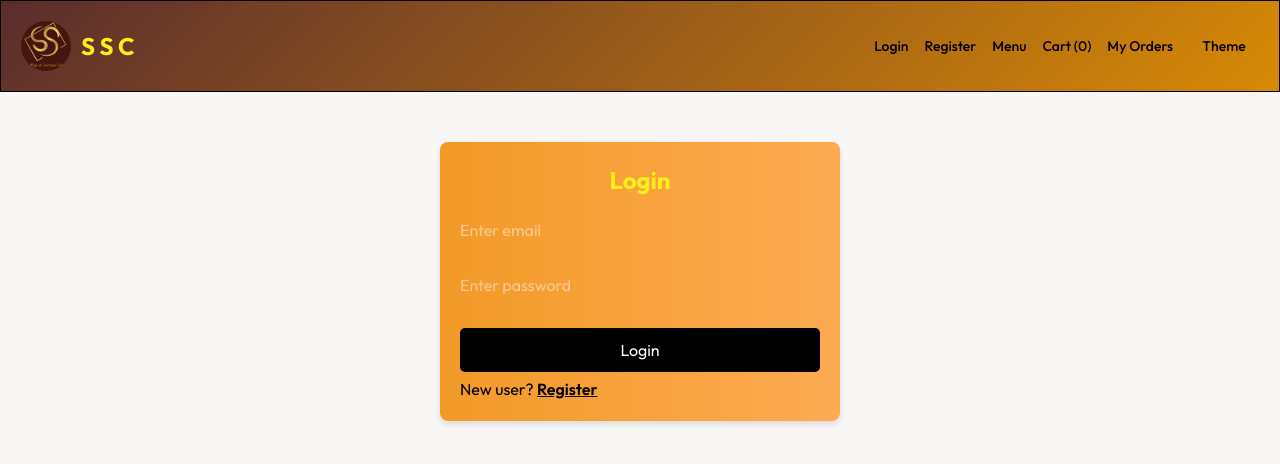
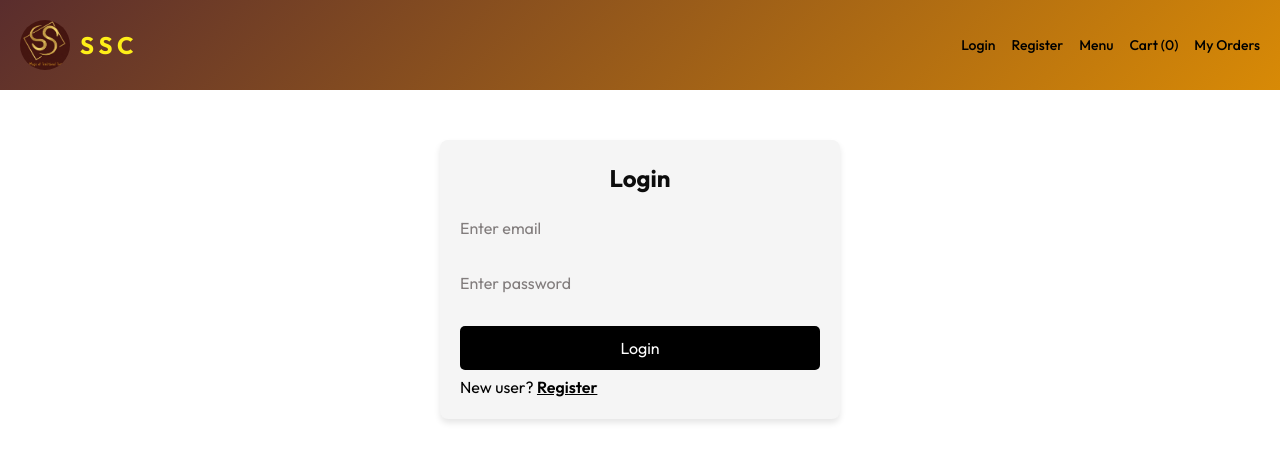
Before and after one commit to Hariz45/ssc-project-frontend, a React (Vite) app: page / in a window 1280 px wide. Shown: the top 464 px of the page. Built offline with nearby package versions, Linux system fonts and the light colour scheme.

Commit message:
alter css code

```diff
--- a/src/Components/Navbar.jsx
+++ b/src/Components/Navbar.jsx
@@ -31,10 +31,6 @@ function Navbar({toggleTheme}) {
 
         {user?.role === "admin" && <Link to="/admin">Admin</Link>}
 
-        <button className="tog-btn" onClick={toggleTheme}>
-          Theme
-        </button>
-
         {token && (
           <button
             onClick={handleLogout}
--- a/src/Pages/Menu.jsx
+++ b/src/Pages/Menu.jsx
@@ -27,7 +27,7 @@ function Menu() {
   if (loading) return <Loader />;
 
   return (
-    <div>
+    <div className="m-cont">
       <h2 className="menu-title">Menu</h2>
       <h3 className="menu-desc">Explore Our Delicious Options</h3>
       <div className="menu-card-container" >
--- a/src/index.css
+++ b/src/index.css
@@ -7,7 +7,7 @@
 }
 
 body {
-  background-color: rgba(25, 11, 1, 0.927);
+  background-color:#ffffff;
   margin: 0;
   overflow-x: hidden;
 }
@@ -27,7 +27,7 @@ body {
   top: 0;
   z-index: 1000;
   background: linear-gradient(135deg, #5a2d2d 0%, #d88a06 100%);
-  border: solid 1px black;
+
 }
 
 .logo-title {
@@ -54,7 +54,7 @@ body {
   width: 100%;
   max-width: 400px;
   padding: 20px;
-  background: linear-gradient(to right, #f18a04da, rgba(255, 132, 0, 0.663));
+  background: whitesmoke;
   border-radius: 8px;
   box-shadow: 0 4px 6px rgba(0, 0, 0, 0.1);
 }
@@ -62,7 +62,7 @@ body {
 .login-title {
   font-size: 1.5rem;
   font-weight: 700;
-  color: #feef18;
+  color: #0c0c0c;
   text-align: center;
   margin-bottom: 20px;
 }
@@ -73,7 +73,7 @@ body {
   border-radius: 3px;
   border-style: rounded;
   outline: none;
-  color: rgb(249, 245, 245);
+  color: rgb(15, 5, 5);
 }
 
 .new-login-text {
@@ -103,7 +103,7 @@ body {
   width: 100%;
   max-width: 400px;
   padding: 20px;
-  background: linear-gradient(to right, #f18a04da, rgba(255, 132, 0, 0.663));
+  background: whitesmoke;
   border-radius: 8px;
   box-shadow: 0 4px 6px rgba(0, 0, 0, 0.1);
 }
@@ -114,7 +114,7 @@ body {
   border-radius: 3px;
   border-style: rounded;
   outline: none;
-  color: rgb(249, 245, 245);
+  color: rgb(5, 5, 5);
 }
 
 .reg-btn {
@@ -134,16 +134,20 @@ body {
 .reg-title {
   font-size: 1.5rem;
   font-weight: 700;
-  color: #feef18;
+  color: #0b0b0b;
   text-align: center;
   margin-bottom: 20px;
+}
+
+.m-cont{
+  background-color: #ffffff;
 }
 
 /* menu */
 .menu-title {
   font-size: 1.5rem;
   font-weight: 700;
-  color: #feef18;
+  color: #0f0f0c;
   text-align: center;
   margin-bottom: 20px;
 }
@@ -151,7 +155,7 @@ body {
 .menu-desc {
   font-size: 1.2rem;
   font-weight: 500;
-  color: yellow;
+  color: rgb(14, 14, 12);
   text-align: center;
   margin-bottom: 30px;
 }
@@ -159,7 +163,7 @@ body {
 /* menu card */
 .menu-card-container {
   width: 100%;
-
+  background-color: #ffffff;
   margin: 0 auto;
   padding: 20px 30px;
   box-shadow: 0 2px 4px rgba(0, 0, 0, 0.1);
@@ -169,7 +173,7 @@ body {
 }
 
 .menu-card {
-  background-color: rgba(204, 203, 203, 0.8);
+  background-color: rgba(240, 236, 236, 0.87);
   border-radius: 8px;
   position: relative;
   padding: 10px;
@@ -231,18 +235,18 @@ body {
 .cart-title {
   font-size: 1.5rem;
   font-weight: 700;
-  color: #feef18;
+  color: #0c0c03;
   text-align: center;
   margin-bottom: 20px;
 }
 
 .cart-items {
-  color: white;
+  color: rgb(18, 15, 15);
   display: flex;
   flex-direction: column;
   gap: 20px;
   border-radius: 12px;
-  background: linear-gradient(135deg, #7c3aed2b 0%, #ffa305bb 100%);
+  background-color: #ffffff;
 
 }
 
@@ -261,7 +265,7 @@ body {
 
 .cart-item p {
   font-size: 1rem;
-  color: #555;
+  color: #0c0c0c;
 }
 
 .total-price {
@@ -300,24 +304,24 @@ body {
 .my-orders-container {
   width: 100%;
   padding: 20px 40px;
-  /* background-color: #251504; */
+
 }
 
 .my-order-title {
   font-size: 1.5rem;
   font-weight: 700;
-  color: #feef18;
+  color: #0f0e0d;
   text-align: center;
   margin-bottom: 20px;
 }
 
 .my-orders-list {
-  color: white;
+  color: rgb(6, 5, 5);
   display: flex;
   flex-direction: column;
   gap: 20px;
   border-radius: 12px;
-  background: linear-gradient(135deg, #7a30f9cb 0%, #ffa305ef 100%);
+  background-color: rgba(255, 255, 255, 0.973);
 }
 
 .admin-container {
@@ -325,26 +329,10 @@ body {
   color: black;
 }
 
-.light-mode {
-  background-color: rgb(249, 247, 245);
-  color: black;
-  min-height: 100vh;
-}
 
-.dark-mode {
-  background-color: #0c111c;
-  color: white;
-  min-height: 100vh;
-}
 
-.tog-btn {
-  width: 70px;
-  height: 35px;
-  border: none;
-  border-radius: 6px;
-  cursor: pointer;
 
-}
+
 
 @media (max-width: 768px) {
 
```
Also changed, not shown: src/Pages/Cart.jsx (+0 -74 lines).
